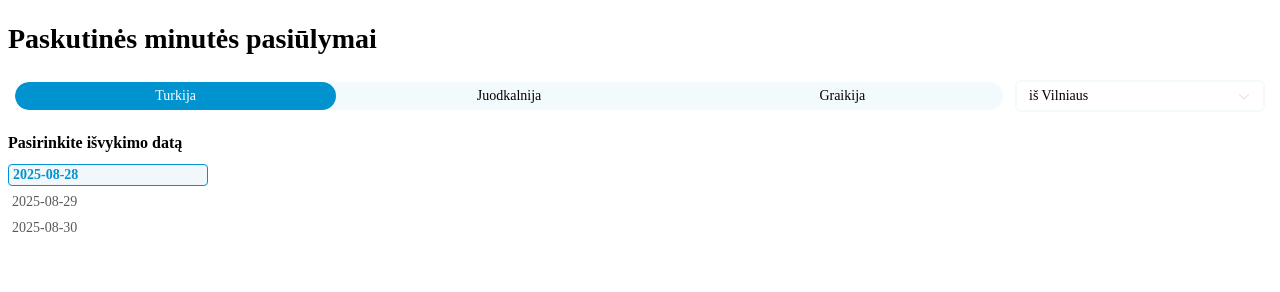
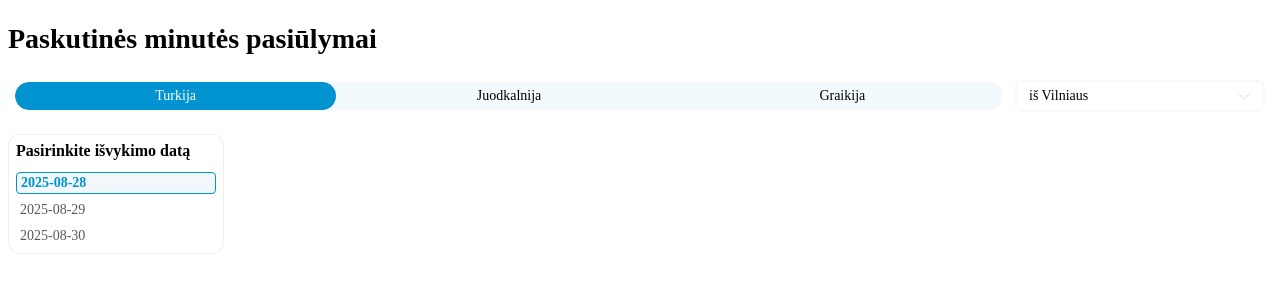
Before and after one commit to ct-balt/offers-hotel-incentive, a plain HTML site: page index.html in a window 1280 px wide. Drawn offline with Linux system fonts and the light colour scheme; no server answers.

Commit message:
edited styles

```diff
--- a/widgets/dateSelector/dateSelector.css
+++ b/widgets/dateSelector/dateSelector.css
@@ -1,13 +1,19 @@
 .date-selector {
   max-width: 200px;
   width: 100%;
-  padding-right: 6px;
+  padding: 7px;
   display: flex;
   flex-direction: column;
   gap: 12px;
   position: sticky;
   top: 64px;
   z-index: 1;
+  background-color: #fff;
+  border-radius: 12px;
+  border: 1px solid var(--light-gray);
+  overflow-y: visible;
+  max-height: 100vh;
+  height: 100%;
 }
 
 .date-selector span {
@@ -21,6 +27,7 @@
   flex-direction: column;
   gap: 6px;
   width: 100%;
+  overflow-y: auto;
 }
 
 .date-selector .date-items .date {
```
